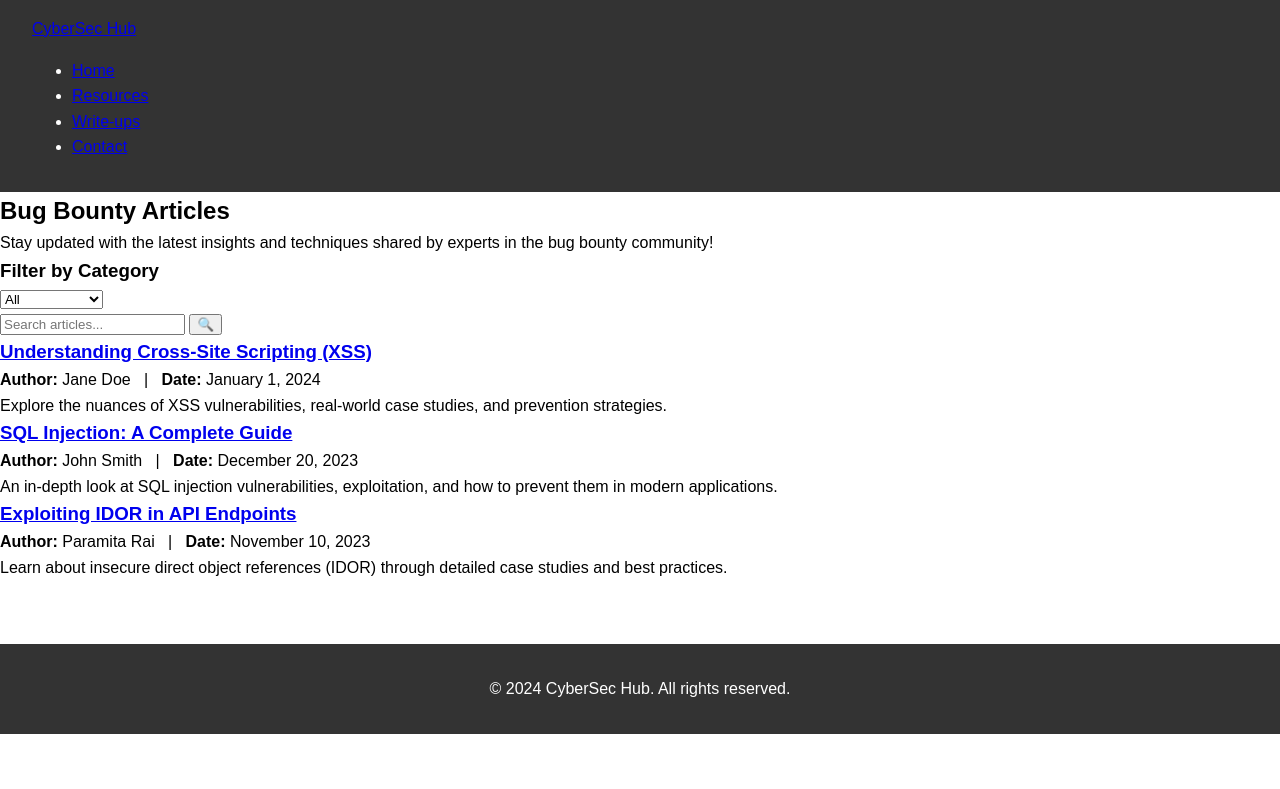
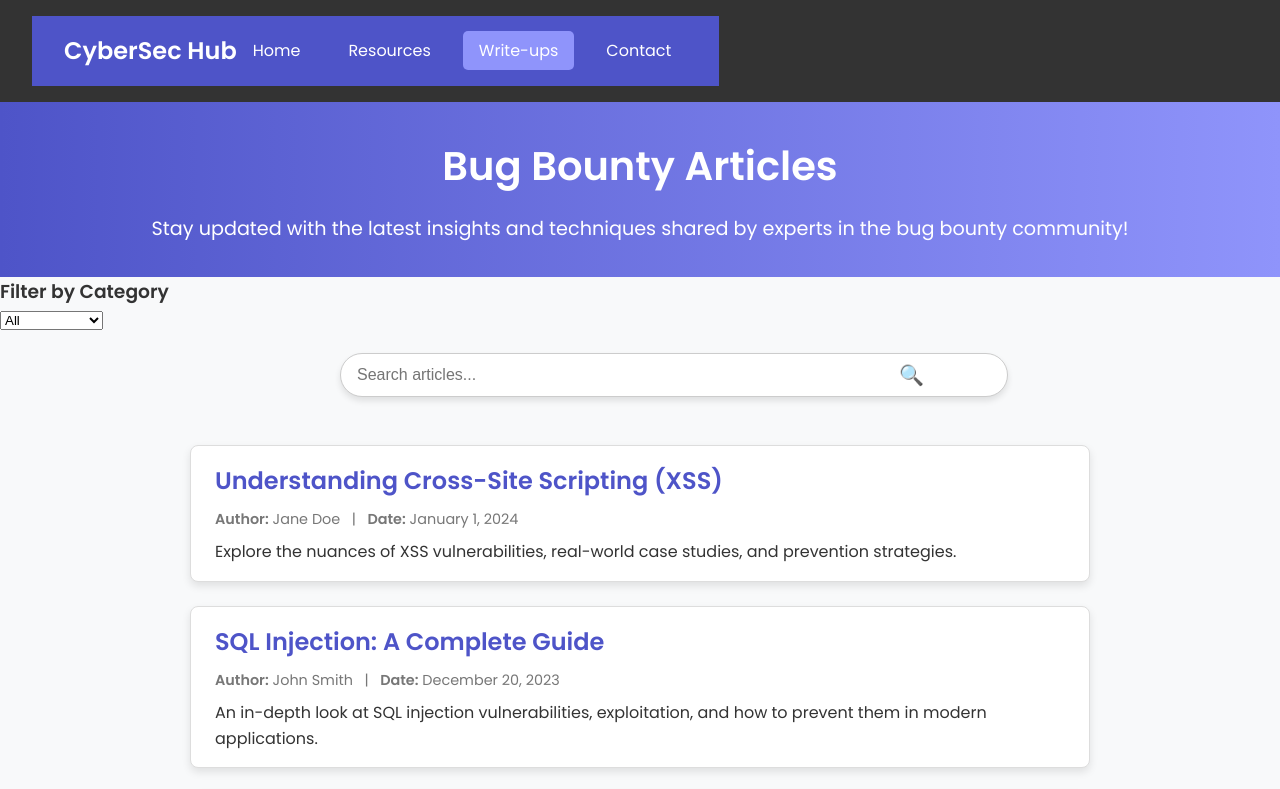
Before and after one commit to myselfakash20/BugBounty, a plain HTML site: page writeup-details.html in a window 1280 px wide. Shown: the top 789 px of the page. Drawn offline with Linux system fonts and the light colour scheme.

Commit message:
Add files via upload

```diff
--- a/css/styles.css
+++ b/css/styles.css
@@ -817,3 +817,169 @@ footer {
     transform: translateY(30px);
     animation: fadeIn 1.2s ease 0.5s forwards;
 }
+
+
+/* Bug Bounty Write-ups Section */
+
+
+/* General Layout */
+body {
+    font-family: 'Poppins', sans-serif;
+    margin: 0;
+    padding: 0;
+    background-color: #f8f9fa;
+    color: #333;
+}
+
+header nav {
+    display: flex;
+    justify-content: space-between;
+    align-items: center;
+    background: #4e54c8;
+    padding: 1rem 2rem;
+}
+
+header nav .logo {
+    font-size: 1.5rem;
+    font-weight: bold;
+    color: #fff;
+    text-decoration: none;
+}
+
+header nav ul {
+    list-style: none;
+    margin: 0;
+    padding: 0;
+    display: flex;
+    gap: 1rem;
+}
+
+header nav ul li a {
+    text-decoration: none;
+    color: #fff;
+    padding: 0.5rem 1rem;
+    border-radius: 5px;
+    transition: background 0.3s ease;
+}
+
+header nav ul li a:hover,
+header nav ul li a.active {
+    background: #8f94fb;
+}
+
+/* Intro Section */
+.intro-section {
+    text-align: center;
+    padding: 2rem 1rem;
+    background: linear-gradient(to right, #4e54c8, #8f94fb);
+    color: #fff;
+}
+
+.intro-section h1 {
+    font-size: 2.5rem;
+    margin-bottom: 1rem;
+}
+
+.intro-section p {
+    font-size: 1.2rem;
+    margin-top: 1rem;
+}
+
+/* Articles Section */
+.articles-section {
+    max-width: 900px;
+    margin: 2rem auto;
+    padding: 1rem;
+    display: flex;
+    flex-direction: column;
+    gap: 1.5rem;
+}
+
+.article-card {
+    background: #fff;
+    border: 1px solid #ddd;
+    border-radius: 8px;
+    padding: 1rem 1.5rem;
+    box-shadow: 0 4px 8px rgba(0, 0, 0, 0.1);
+    transition: transform 0.3s ease, box-shadow 0.3s ease;
+}
+
+.article-card h3 {
+    font-size: 1.5rem;
+    color: #4e54c8;
+}
+
+.article-card h3 a {
+    text-decoration: none;
+    color: #4e54c8;
+    transition: color 0.3s ease;
+}
+
+.article-card h3 a:hover {
+    color: #8f94fb;
+}
+
+.article-card p.meta {
+    font-size: 0.9rem;
+    color: #777;
+    margin: 0.5rem 0;
+}
+
+.article-card:hover {
+    transform: translateY(-5px);
+    box-shadow: 0 6px 20px rgba(0, 0, 0, 0.15);
+}
+
+/* Footer */
+footer {
+    text-align: center;
+    padding: 1rem;
+    background: #4e54c8;
+    color: #fff;
+    font-size: 0.9rem;
+}
+
+/* Modern Search Section */
+.search-section {
+    margin: 20px 0;
+    text-align: center;
+}
+
+.search-container {
+    position: relative;
+    display: inline-block;
+    width: 100%;
+    max-width: 600px;
+}
+
+.search-container input {
+    width: 100%;
+    padding: 12px 16px;
+    padding-right: 50px; /* Space for button */
+    font-size: 16px;
+    border: 1px solid #ccc;
+    border-radius: 25px;
+    box-shadow: 0 4px 6px rgba(0, 0, 0, 0.1);
+    transition: border-color 0.3s ease;
+}
+
+.search-container input:focus {
+    border-color: #3b82f6;
+    outline: none;
+}
+
+.search-container .search-btn {
+    position: absolute;
+    top: 50%;
+    right: 10px;
+    transform: translateY(-50%);
+    background-color: transparent;
+    border: none;
+    color: #3b82f6;
+    cursor: pointer;
+    font-size: 20px;
+}
+
+.search-container .search-btn:hover {
+    color: #2563eb;
+}
```
